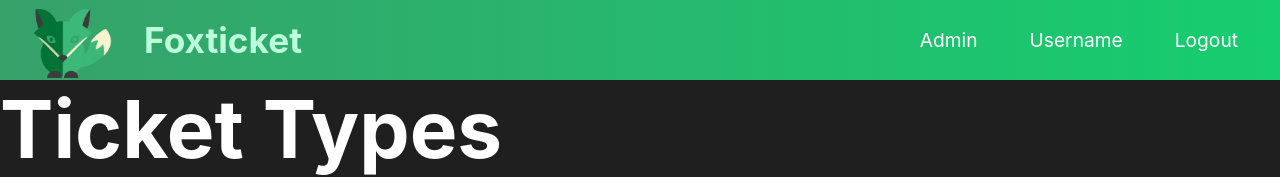
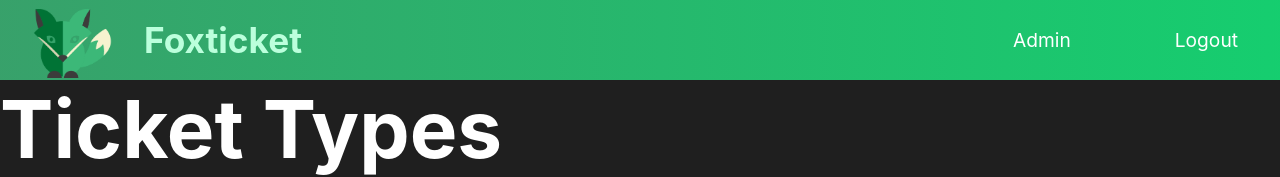
Before and after one commit to green-fox-academy/giggle-foxticket-opal-fullstack, a React (Create React App) app in the folder frontend/: page /admin in a window 1280 px wide. Shown: the top 177 px of the page. Built offline with nearby package versions, Linux system fonts and the light colour scheme.

Commit message:
feat(GFO-139/140): added redux element and imports

```diff
--- a/frontend/src/components/Header/Header.jsx
+++ b/frontend/src/components/Header/Header.jsx
@@ -3,12 +3,9 @@ import FoxticketLogo from '../../assets/images/logos/Foxticket.png'
 import './Header.styles.sass'
 import { Link } from "react-router-dom";
 import Logout from './Logout';
+import { connect } from 'react-redux';
 
-export default function Header(props) {
-
-// localStorage.removeItem('token');
-// <li className="nav-links" onClick={logoutSession}>Logout</li>
-
+function Header(props) {
 
   return (
     <nav className="NavbarItems" >
@@ -19,9 +16,17 @@ export default function Header(props) {
           props.type ==='admin' &&
           <Link to="/admin" className="nav-links" >Admin</Link>
         }
-          <li className="nav-links">Username</li>
+        <li className="nav-links">{props.user}</li>
           <Logout />
         </ul>
     </nav>
   )
 }
+
+const mapStateToProps = (state) =>{
+  return {
+    user: state.auth.user
+  }
+}
+
+export default connect (mapStateToProps)(Header)
```
